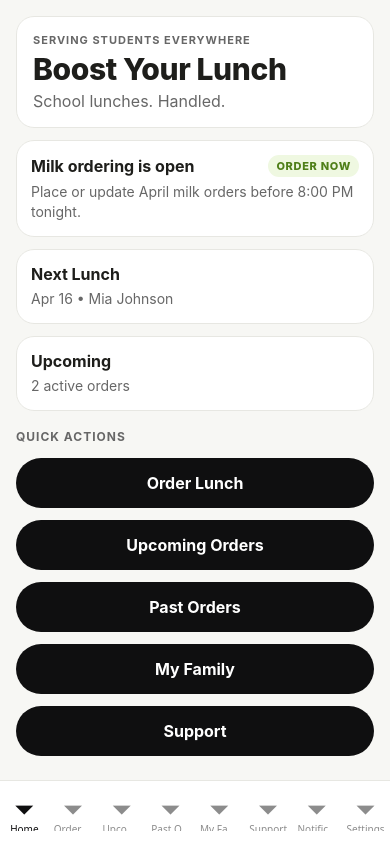
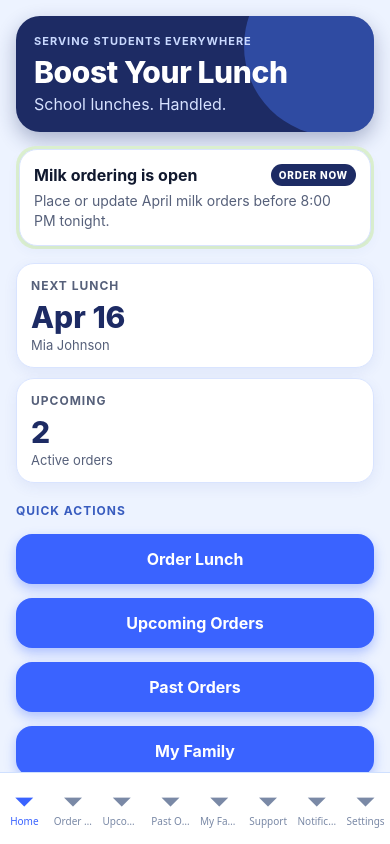
Before and after one commit to Forknine/boost-your-lunch-app, a React Native app: screen / in a window 390 px wide. Built offline with nearby package versions, Linux system fonts and the light colour scheme.

Commit message:
Apply dramatic visual redesign to BYL app styling

```diff
--- a/App.tsx
+++ b/App.tsx
@@ -19,13 +19,16 @@ const Stack = createNativeStackNavigator<RootStackParamList>();
 const Tab = createBottomTabNavigator();
 
 const byrTheme = {
-  bg: '#F7F7F4',
+  bg: '#EDF3FF',
+  bgAlt: '#F8FBFF',
   surface: '#FFFFFF',
-  text: '#1E1E1B',
-  muted: '#676767',
-  border: '#E7E7E2',
-  brand: '#0F0F10',
-  highlight: '#8CC63E'
+  text: '#10182E',
+  muted: '#56607A',
+  border: '#D9E4FF',
+  brand: '#1D2B64',
+  brandSecondary: '#3A63FF',
+  highlight: '#90E86A',
+  warning: '#FFB703'
 };
 
 function Screen({ title, subtitle, children }: { title: string; subtitle?: string; children: React.ReactNode }) {
@@ -65,16 +68,27 @@ function HomeScreen({ navigation }: any) {
     <SafeAreaView style={styles.safeArea}>
       <ScrollView contentContainerStyle={styles.container}>
         <View style={styles.hero}>
-          <Text style={styles.kicker}>Serving students everywhere</Text>
+          <View style={styles.heroAccent} />
+          <Text style={styles.heroKicker}>Serving students everywhere</Text>
           <Text style={styles.heroTitle}>Boost Your Lunch</Text>
           <Text style={styles.heroSubtitle}>School lunches. Handled.</Text>
         </View>
 
-        <Panel title={announcement.title} subtitle={announcement.body} badge={announcement.ctaLabel?.toUpperCase()} />
+        <View style={styles.announcementPanel}>
+          <Panel title={announcement.title} subtitle={announcement.body} badge={announcement.ctaLabel?.toUpperCase()} />
+        </View>
 
-        <View style={styles.twoColumn}>
-          <Panel title="Next Lunch" subtitle={nextOrder ? `${formatDateLabel(nextOrder.serviceDate)} • ${nextOrder.childName}` : 'No upcoming lunches'} />
-          <Panel title="Upcoming" subtitle={`${upcoming.length} active orders`} />
+        <View style={styles.summaryRow}>
+          <View style={styles.summaryCard}>
+            <Text style={styles.summaryLabel}>Next Lunch</Text>
+            <Text style={styles.summaryValue}>{nextOrder ? formatDateLabel(nextOrder.serviceDate) : '--'}</Text>
+            <Text style={styles.summaryMeta}>{nextOrder ? nextOrder.childName : 'No upcoming lunches'}</Text>
+          </View>
+          <View style={styles.summaryCard}>
+            <Text style={styles.summaryLabel}>Upcoming</Text>
+            <Text style={styles.summaryValue}>{upcoming.length}</Text>
+            <Text style={styles.summaryMeta}>Active orders</Text>
+          </View>
         </View>
 
         <Text style={styles.sectionLabel}>Quick Actions</Text>
@@ -117,7 +131,7 @@ function OrderLunchScreen() {
   return (
     <Screen title="Order Lunch" subtitle="Build a schedule draft before checkout.">
       <Text style={styles.sectionLabel}>1) Choose child</Text>
-      <View style={styles.toggleRow}>
+      <View style={styles.toggleRowWrap}>
         {children.map((child) => (
           <TouchableOpacity
             key={child.id}
@@ -154,7 +168,7 @@ function OrderLunchScreen() {
       <Panel
         title="Draft Review"
         subtitle={`${selectedChild?.firstName ?? 'Child'} • ${selectedProgram} • ${selectedDates.length} date(s) selected`}
-        badge="Ready"
+        badge="READY"
       />
       <TouchableOpacity style={styles.primaryAction}>
         <Text style={styles.primaryActionText}>Proceed to Checkout</Text>
@@ -240,7 +254,7 @@ function PastOrdersScreen() {
           key={order.id}
           title={`${order.childName} • ${formatDateLabel(order.serviceDate)}`}
           subtitle={`${order.program} • ${order.menuItem}`}
-          badge={toUserStatus(order)}
+          badge={toUserStatus(order).toUpperCase()}
         />
       ))}
     </Screen>
@@ -270,7 +284,7 @@ function SupportScreen() {
           key={thread.id}
           title={thread.subject}
           subtitle={`${thread.category} • Updated ${thread.updatedAt}`}
-          badge={thread.unread ? 'Unread' : 'Open'}
+          badge={thread.unread ? 'UNREAD' : 'OPEN'}
         />
       ))}
     </Screen>
@@ -298,17 +312,17 @@ function SettingsScreen() {
           <Text style={styles.panelTitle}>Morning-of reminder</Text>
           <Text style={styles.panelSubtitle}>Send a notification on lunch days</Text>
         </View>
-        <Switch value={morningReminder} onValueChange={setMorningReminder} trackColor={{ true: '#BFE48A' }} thumbColor={morningReminder ? '#4F7F19' : '#C5C5C5'} />
+        <Switch value={morningReminder} onValueChange={setMorningReminder} trackColor={{ true: '#C6F4A6' }} thumbColor={morningReminder ? '#3A63FF' : '#C5C5C5'} />
       </View>
       <View style={styles.settingsRow}>
         <View>
           <Text style={styles.panelTitle}>Ordering deadline reminder</Text>
           <Text style={styles.panelSubtitle}>Notify before nightly cutoff time</Text>
         </View>
-        <Switch value={deadlineReminder} onValueChange={setDeadlineReminder} trackColor={{ true: '#BFE48A' }} thumbColor={deadlineReminder ? '#4F7F19' : '#C5C5C5'} />
+        <Switch value={deadlineReminder} onValueChange={setDeadlineReminder} trackColor={{ true: '#C6F4A6' }} thumbColor={deadlineReminder ? '#3A63FF' : '#C5C5C5'} />
       </View>
       <Panel title="Linked Account" subtitle="Shopify customer connected" />
-      <Panel title="App Version" subtitle="0.3.0" />
+      <Panel title="App Version" subtitle="0.4.0" />
     </Screen>
   );
 }
@@ -330,7 +344,7 @@ function OrderDetailScreen({ route }: any) {
       <Panel title="Service Date" subtitle={formatDateLabel(order.serviceDate)} />
       <Panel title="Program" subtitle={order.program} />
       <Panel title="Item" subtitle={order.menuItem} />
-      <Panel title="Status" subtitle={toUserStatus(order)} badge={order.status === 'Editable' ? 'Can Modify' : 'Locked'} />
+      <Panel title="Status" subtitle={toUserStatus(order)} badge={order.status === 'Editable' ? 'CAN MODIFY' : 'LOCKED'} />
       <Panel title="Shopify Reference" subtitle={order.shopifyOrderRef ?? 'Pending'} />
     </Screen>
   );
@@ -365,13 +379,14 @@ function MainTabs() {
         headerShown: false,
         tabBarStyle: {
           backgroundColor: byrTheme.surface,
-          borderTopColor: byrTheme.border,
-          height: 64,
-          paddingBottom: 8,
+          borderTopColor: '#CFE0FF',
+          borderTopWidth: 1,
+          height: 72,
+          paddingBottom: 10,
           paddingTop: 8
         },
-        tabBarActiveTintColor: byrTheme.brand,
-        tabBarInactiveTintColor: '#8C8C8C'
+        tabBarActiveTintColor: byrTheme.brandSecondary,
+        tabBarInactiveTintColor: '#7A89A6'
       }}
     >
       <Tab.Screen name="Home" component={HomeScreen} />
@@ -389,11 +404,11 @@ function MainTabs() {
 export default function App() {
   return (
     <NavigationContainer>
-      <StatusBar style="dark" />
+      <StatusBar style="light" />
       <Stack.Navigator
         screenOptions={{
-          headerStyle: { backgroundColor: byrTheme.surface },
-          headerTintColor: byrTheme.text,
+          headerStyle: { backgroundColor: byrTheme.brand },
+          headerTintColor: '#FFFFFF',
           headerTitleStyle: { fontWeight: '700' }
         }}
       >
@@ -412,42 +427,103 @@ const styles = StyleSheet.create({
   },
   container: {
     padding: 16,
-    gap: 12
+    gap: 14,
+    paddingBottom: 28
   },
   hero: {
+    backgroundColor: byrTheme.brand,
+    borderRadius: 24,
+    padding: 18,
+    overflow: 'hidden',
+    shadowColor: '#1D2B64',
+    shadowOpacity: 0.32,
+    shadowRadius: 20,
+    shadowOffset: { width: 0, height: 8 },
+    elevation: 8
+  },
+  heroAccent: {
+    position: 'absolute',
+    width: 180,
+    height: 180,
+    borderRadius: 999,
+    backgroundColor: '#4D7BFF',
+    top: -60,
+    right: -50,
+    opacity: 0.4
+  },
+  heroKicker: {
+    textTransform: 'uppercase',
+    fontSize: 11,
+    letterSpacing: 1,
+    fontWeight: '700',
+    color: '#C9D9FF'
+  },
+  heroTitle: {
+    marginTop: 6,
+    fontSize: 30,
+    fontWeight: '800',
+    color: '#FFFFFF',
+    letterSpacing: -0.4
+  },
+  heroSubtitle: {
+    marginTop: 4,
+    color: '#D7E2FF',
+    fontSize: 16
+  },
+  announcementPanel: {
+    backgroundColor: '#DDF1CF',
+    borderRadius: 20,
+    padding: 3
+  },
+  summaryRow: {
+    gap: 10
+  },
+  summaryCard: {
     backgroundColor: byrTheme.surface,
     borderRadius: 18,
     borderWidth: 1,
     borderColor: byrTheme.border,
-    padding: 16
+    padding: 14,
+    shadowColor: '#2E4FAE',
+    shadowOpacity: 0.08,
+    shadowRadius: 14,
+    shadowOffset: { width: 0, height: 4 },
+    elevation: 3
   },
-  heroTitle: {
+  summaryLabel: {
+    color: byrTheme.muted,
+    fontWeight: '700',
+    fontSize: 12,
+    textTransform: 'uppercase',
+    letterSpacing: 1
+  },
+  summaryValue: {
+    marginTop: 6,
     fontSize: 30,
-    fontWeight: '800',
-    color: byrTheme.text,
-    letterSpacing: -0.4
+    color: byrTheme.brand,
+    fontWeight: '800'
   },
-  heroSubtitle: {
-    marginTop: 4,
+  summaryMeta: {
+    marginTop: 2,
     color: byrTheme.muted,
-    fontSize: 16
+    fontSize: 13
+  },
+  pageHeader: {
+    marginBottom: 2
   },
   kicker: {
     textTransform: 'uppercase',
     fontSize: 11,
     letterSpacing: 1,
     fontWeight: '700',
-    color: byrTheme.muted,
-    marginBottom: 4
-  },
-  pageHeader: {
+    color: '#5772BF',
     marginBottom: 4
   },
   screenTitle: {
-    fontSize: 28,
+    fontSize: 30,
     fontWeight: '800',
     color: byrTheme.text,
-    letterSpacing: -0.4
+    letterSpacing: -0.6
   },
   screenSubtitle: {
     marginTop: 4,
@@ -460,14 +536,19 @@ const styles = StyleSheet.create({
     fontSize: 12,
     textTransform: 'uppercase',
     letterSpacing: 1,
-    color: byrTheme.muted,
+    color: '#385CBF',
     fontWeight: '700'
   },
   primaryAction: {
-    borderRadius: 999,
-    backgroundColor: byrTheme.brand,
+    borderRadius: 16,
+    backgroundColor: byrTheme.brandSecondary,
     paddingVertical: 15,
-    paddingHorizontal: 16
+    paddingHorizontal: 16,
+    shadowColor: '#3A63FF',
+    shadowOpacity: 0.35,
+    shadowRadius: 12,
+    shadowOffset: { width: 0, height: 5 },
+    elevation: 6
   },
   primaryActionText: {
     color: '#FFFFFF',
@@ -475,15 +556,17 @@ const styles = StyleSheet.create({
     fontWeight: '700',
     textAlign: 'center'
   },
-  twoColumn: {
-    gap: 12
-  },
   panel: {
     backgroundColor: byrTheme.surface,
     borderRadius: 18,
     borderWidth: 1,
     borderColor: byrTheme.border,
-    padding: 14
+    padding: 14,
+    shadowColor: '#2F4EA5',
+    shadowOpacity: 0.06,
+    shadowRadius: 14,
+    shadowOffset: { width: 0, height: 4 },
+    elevation: 2
   },
   panelTopRow: {
     flexDirection: 'row',
@@ -504,29 +587,30 @@ const styles = StyleSheet.create({
     lineHeight: 20
   },
   badge: {
-    backgroundColor: '#EFF8E1',
-    color: '#4F7F19',
-    fontSize: 11,
+    backgroundColor: '#1D2B64',
+    color: '#FFFFFF',
+    fontSize: 10,
     fontWeight: '800',
-    letterSpacing: 0.7,
+    letterSpacing: 0.8,
     paddingHorizontal: 8,
-    paddingVertical: 4,
+    paddingVertical: 5,
     borderRadius: 999,
     overflow: 'hidden'
   },
   datePill: {
     borderRadius: 999,
+    backgroundColor: '#ECF2FF',
     borderWidth: 1,
-    borderColor: byrTheme.border,
+    borderColor: '#BFD0FF',
     paddingHorizontal: 8,
     paddingVertical: 4,
     fontSize: 12,
-    color: byrTheme.text,
-    fontWeight: '600'
+    color: '#2440A4',
+    fontWeight: '700'
   },
   metaStatus: {
     marginTop: 10,
-    color: byrTheme.highlight,
+    color: '#5C9B2E',
     fontWeight: '700',
     fontSize: 13
   },
@@ -542,11 +626,11 @@ const styles = StyleSheet.create({
   toggleButton: {
     flex: 1,
     borderWidth: 1,
-    borderColor: byrTheme.border,
-    borderRadius: 999,
+    borderColor: '#C6D6FF',
+    borderRadius: 14,
     paddingVertical: 10,
     alignItems: 'center',
-    backgroundColor: byrTheme.surface
+    backgroundColor: '#FFFFFF'
   },
   toggleButtonActive: {
     backgroundColor: byrTheme.brand,
@@ -561,29 +645,29 @@ const styles = StyleSheet.create({
   },
   filterChip: {
     borderWidth: 1,
-    borderColor: byrTheme.border,
+    borderColor: '#C9D8FF',
     borderRadius: 999,
-    paddingVertical: 6,
+    paddingVertical: 7,
     paddingHorizontal: 12,
-    backgroundColor: byrTheme.surface
+    backgroundColor: '#FFFFFF'
   },
   filterChipActive: {
-    borderColor: byrTheme.highlight,
-    backgroundColor: '#F3FADF'
+    borderColor: byrTheme.brandSecondary,
+    backgroundColor: '#E8EEFF'
   },
   filterChipText: {
-    color: byrTheme.text,
+    color: '#223A8B',
     fontSize: 13,
     fontWeight: '600'
   },
   filterChipTextActive: {
-    color: '#416A14'
+    color: '#1A2A61'
   },
   calendarLine: {
     marginTop: 10,
     paddingTop: 10,
     borderTopWidth: 1,
-    borderTopColor: byrTheme.border
+    borderTopColor: '#E4EBFF'
   },
   calendarLineText: {
     color: byrTheme.text,
@@ -603,6 +687,11 @@ const styles = StyleSheet.create({
     flexDirection: 'row',
     justifyContent: 'space-between',
     alignItems: 'center',
-    gap: 8
+    gap: 8,
+    shadowColor: '#3A63FF',
+    shadowOpacity: 0.05,
+    shadowRadius: 10,
+    shadowOffset: { width: 0, height: 3 },
+    elevation: 2
   }
 });
```
Also changed, not shown: 1 other file (tests, documents, lock files or other folders).
